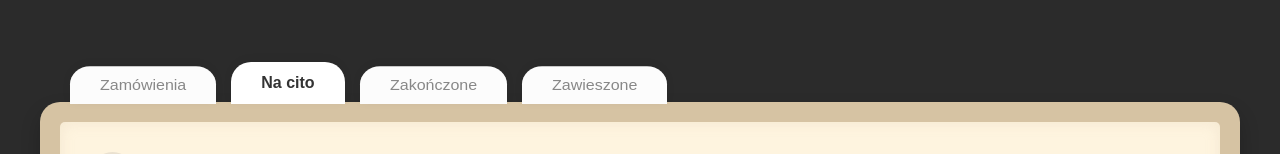
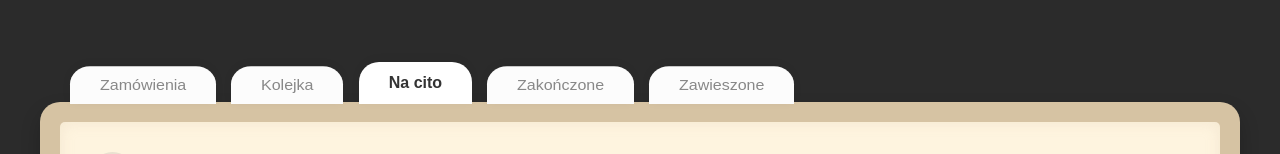
Before and after one commit to S0meRandom/OrderMenuO, an Angular app: page /citoPage in a window 1280 px wide. Shown: the top 154 px of the page. Built offline with nearby package versions, Linux system fonts and the light colour scheme; no server answers.

Commit message:
Dodano zakładki aby przejść do strony z kolejką

```diff
--- a/src/app/pages/cito-page/cito-page.html
+++ b/src/app/pages/cito-page/cito-page.html
@@ -7,8 +7,11 @@
       <div class="tab"
            (click)="openMainPage()">
         Zamówienia</div>
+      <div class="tab" (click)="openQueuePage()">
+        Kolejka
+      </div>
       <div class="tab active"
-           (click)="openCitoOrdersPage()">
+           >
         Na cito
       </div>
       <div class="tab"  (click)="openFinishedOrdersPage()">
--- a/src/app/pages/finished-page/finished-page.html
+++ b/src/app/pages/finished-page/finished-page.html
@@ -7,11 +7,12 @@
       <div class="tab"
           (click)="openMainPage()">
         Zamówienia</div>
+      <div class="tab" (click)="openQueuePage()">Kolejka</div>
       <div class="tab"
           (click)="openCitoOrdersPage()">
         Na Cito
       </div>
-      <div class="tab active" (click)="openFinishedOrdersPage()">
+      <div class="tab active" >
         Zakończone
       </div>
       <div class="tab"  (click)="openSuspendedOrdersPage()">
--- a/src/app/pages/suspend-page/suspend-page.html
+++ b/src/app/pages/suspend-page/suspend-page.html
@@ -7,6 +7,9 @@
       <div class="tab"
             (click)="openMainPage()">
         Zamówienia</div>
+      <div class="tab" (click)="openQueuePage()">
+        Kolejka
+      </div>
       <div class="tab"
            (click)="openCitoOrdersPage()">
         Na Cito
@@ -14,7 +17,7 @@
       <div class="tab"  (click)="openFinishedOrdersPage()">
         Zakończone
       </div>
-      <div class="tab active" (click)="openSuspendedOrdersPage()">
+      <div class="tab active" >
         Zawieszone</div>
     </div>
 
```
